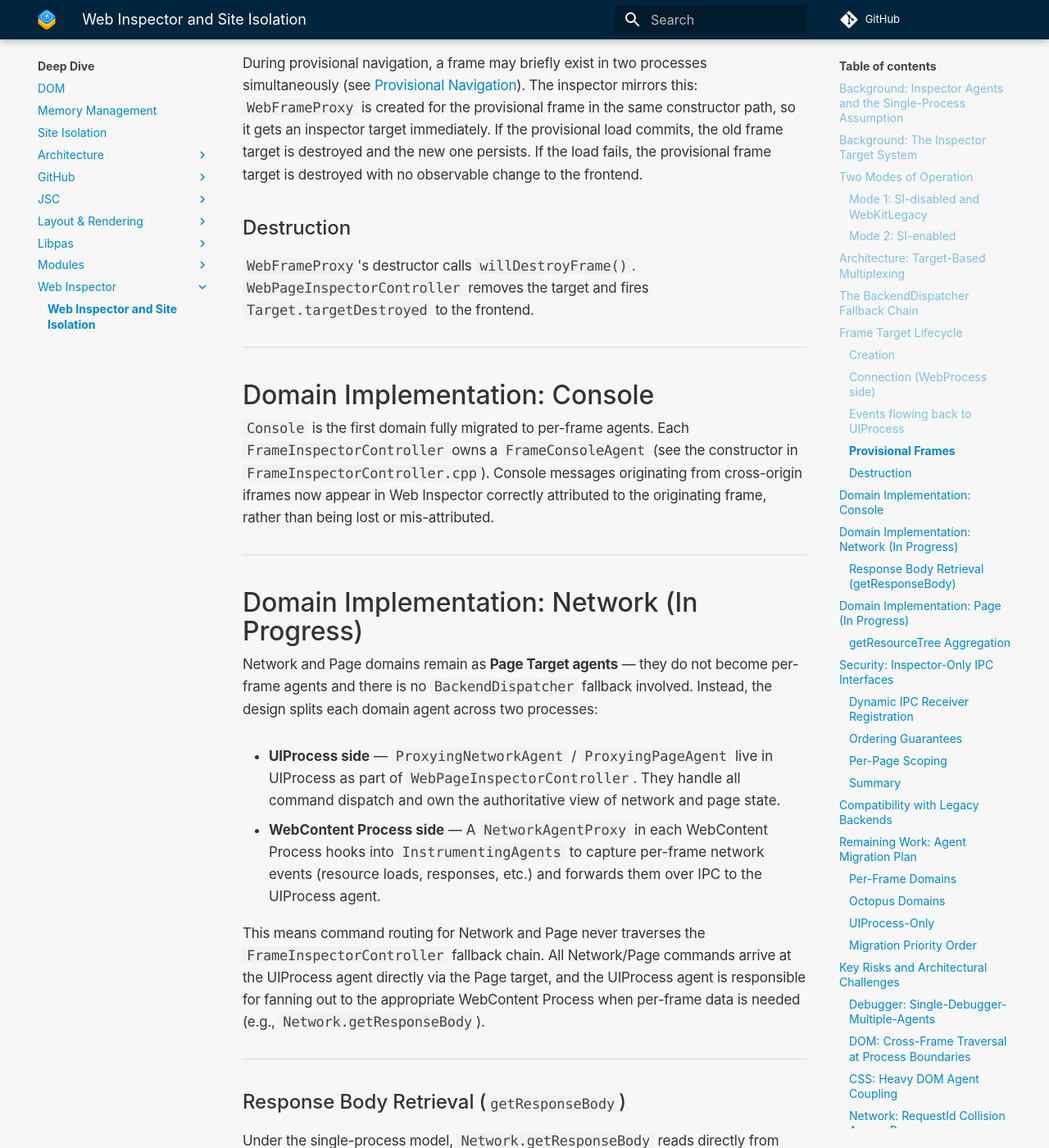
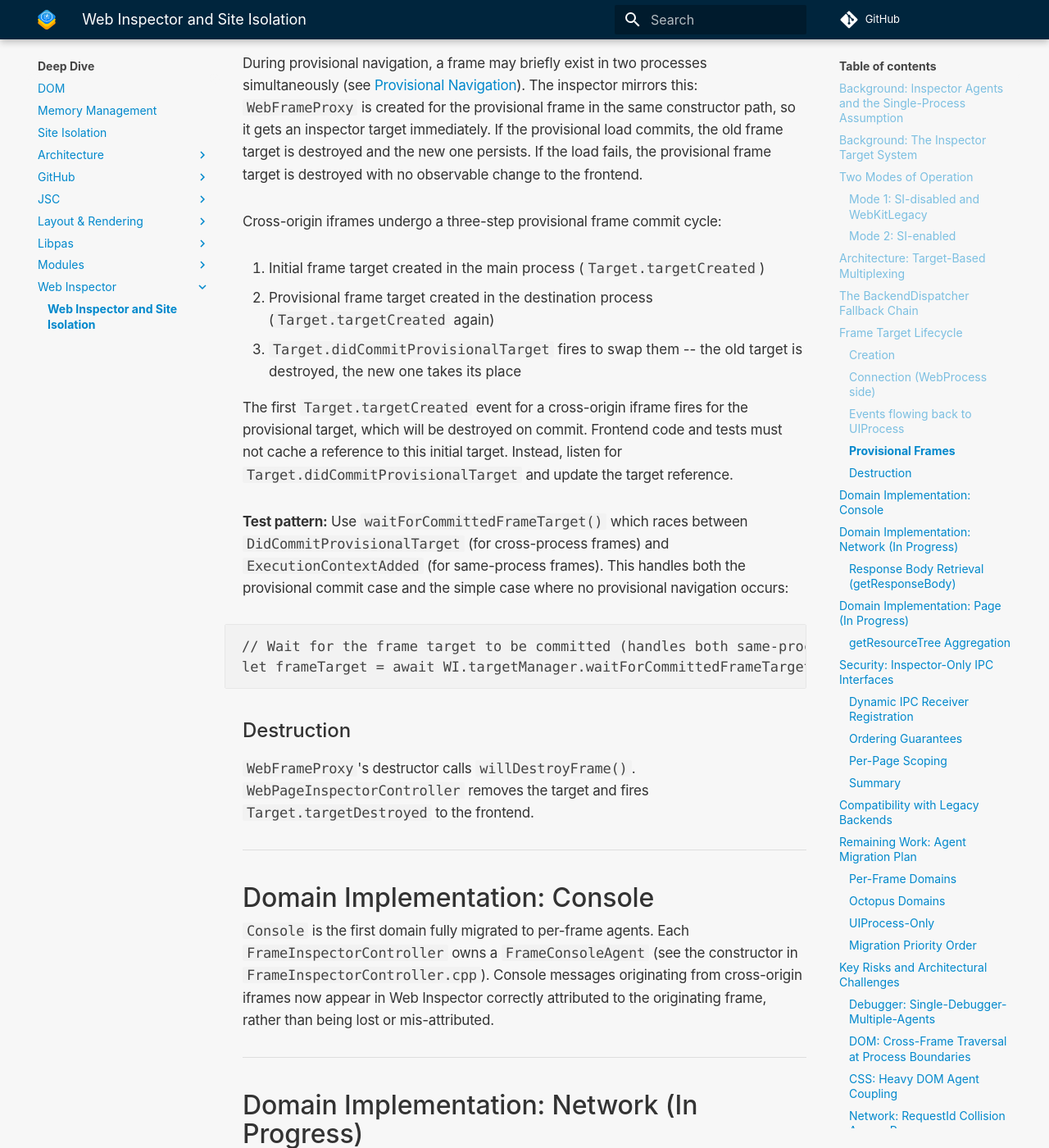
Before and after one commit to WebKit/Documentation, an MkDocs documentation site: the page built from docs/Deep Dive/Web Inspector/SiteIsolationExplainer.md, in a window 1280 px wide and 1400 px high, scrolled down 7065 px. Shown: the whole window at 82% size. Built offline with MkDocs 1.6.1 and Material for MkDocs 9.7.7, drawn with Linux system fonts in a browser that asks for light colours; comment, search, counter and statistics services are not loaded; some of the changed text lies outside the part shown.

Commit message:
[Web Inspector] Expand SI explainer: provisional lifecycle, MultiplexingBackendTarget
Expand the Provisional Frames section with the full 3-step provisional frame
commit cycle and the waitForCommittedFrameTarget() test pattern. Add
MultiplexingBackendTarget registration requirement to the octopus domains
section.

````diff
--- a/docs/Deep Dive/Web Inspector/SiteIsolationExplainer.md
+++ b/docs/Deep Dive/Web Inspector/SiteIsolationExplainer.md
@@ -250,6 +250,28 @@ During provisional navigation, a frame may briefly exist in two processes simult
 inspector target immediately. If the provisional load commits, the old frame target is destroyed
 and the new one persists. If the load fails, the provisional frame target is destroyed with no
 observable change to the frontend.
+
+Cross-origin iframes undergo a three-step provisional frame commit cycle:
+
+1. Initial frame target created in the main process (`Target.targetCreated`)
+2. Provisional frame target created in the destination process (`Target.targetCreated` again)
+3. `Target.didCommitProvisionalTarget` fires to swap them -- the old target is destroyed, the
+   new one takes its place
+
+The first `Target.targetCreated` event for a cross-origin iframe fires for the provisional
+target, which will be destroyed on commit. Frontend code and tests must not cache a reference
+to this initial target. Instead, listen for `Target.didCommitProvisionalTarget` and update
+the target reference.
+
+**Test pattern:** Use `waitForCommittedFrameTarget()` which races between
+`DidCommitProvisionalTarget` (for cross-process frames) and `ExecutionContextAdded` (for
+same-process frames). This handles both the provisional commit case and the simple case where
+no provisional navigation occurs:
+
+```js
+// Wait for the frame target to be committed (handles both same-process and cross-process)
+let frameTarget = await WI.targetManager.waitForCommittedFrameTarget(frameId);
+```
 
 ### Destruction
 
@@ -510,6 +532,13 @@ aggregator in the UIProcess. The UIProcess agent handles command dispatch, ID re
 presents a unified view to the frontend. A `Legacy*Agent` handles the WebKitLegacy
 single-process path.
 
+**MultiplexingBackendTarget registration:** The frontend's `MultiplexingBackendTarget` only
+registers `["Browser", "Target"]` agents by default. To make a UIProcess-level octopus agent
+(like `ProxyingNetworkAgent`) discoverable to the frontend, the domain must be added to the
+`web-page` debuggable type's target types in the protocol JSON, and `MultiplexingBackendTarget`
+must call the relevant manager's `initializeTarget`. Without this step, the frontend will not
+know the domain is available on the page target and will not send commands to it.
+
 | Domain | Status | Notes |
 |--------|--------|-------|
 | **Network** | In progress | Core proxy/aggregator exists; commands (`getResponseBody`, etc.) still TODO |
````
Also changed, not shown: other parts of docs/Deep Dive/Web Inspector/SiteIsolationExplainer.md (+1 -1 lines).
